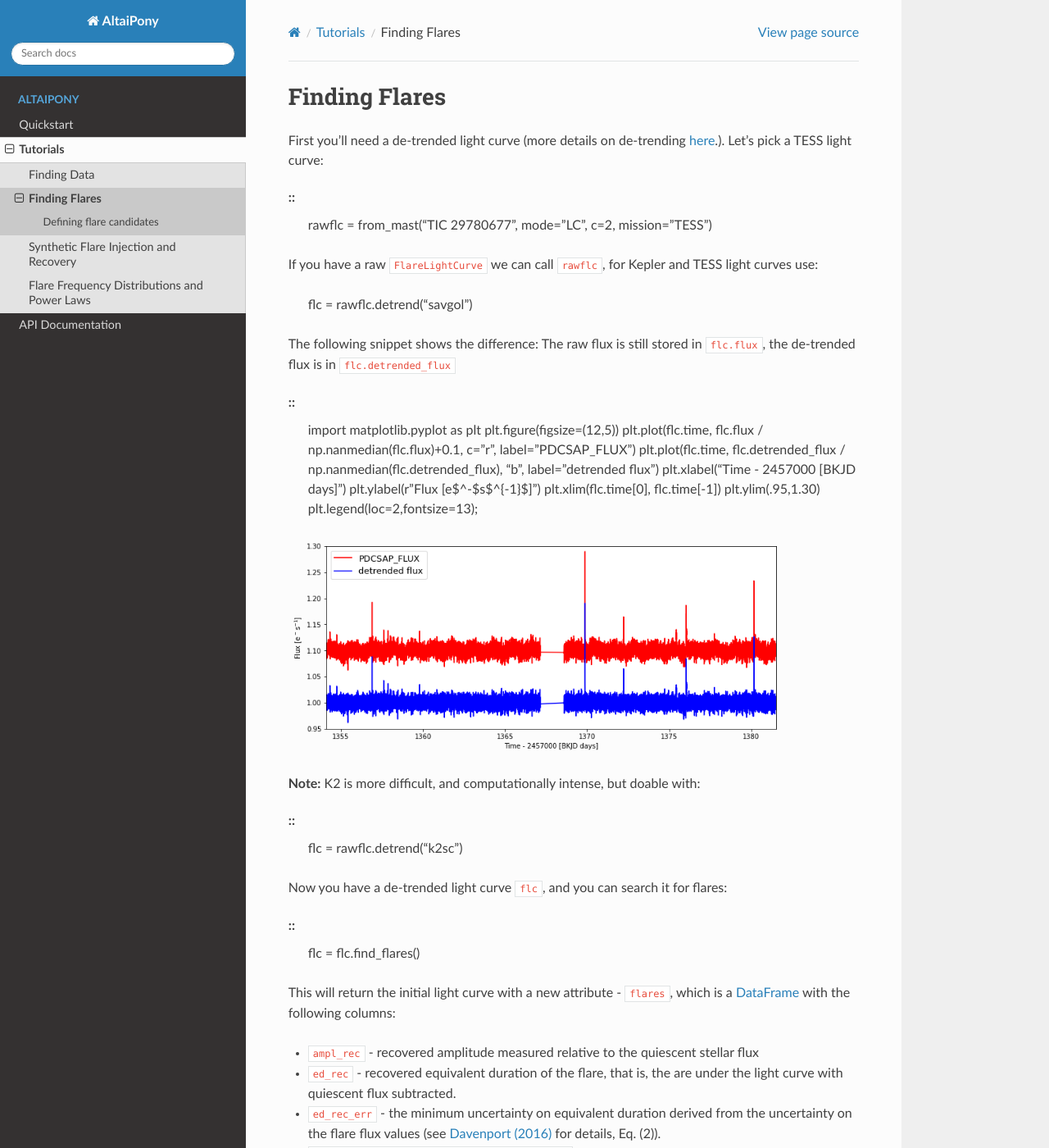
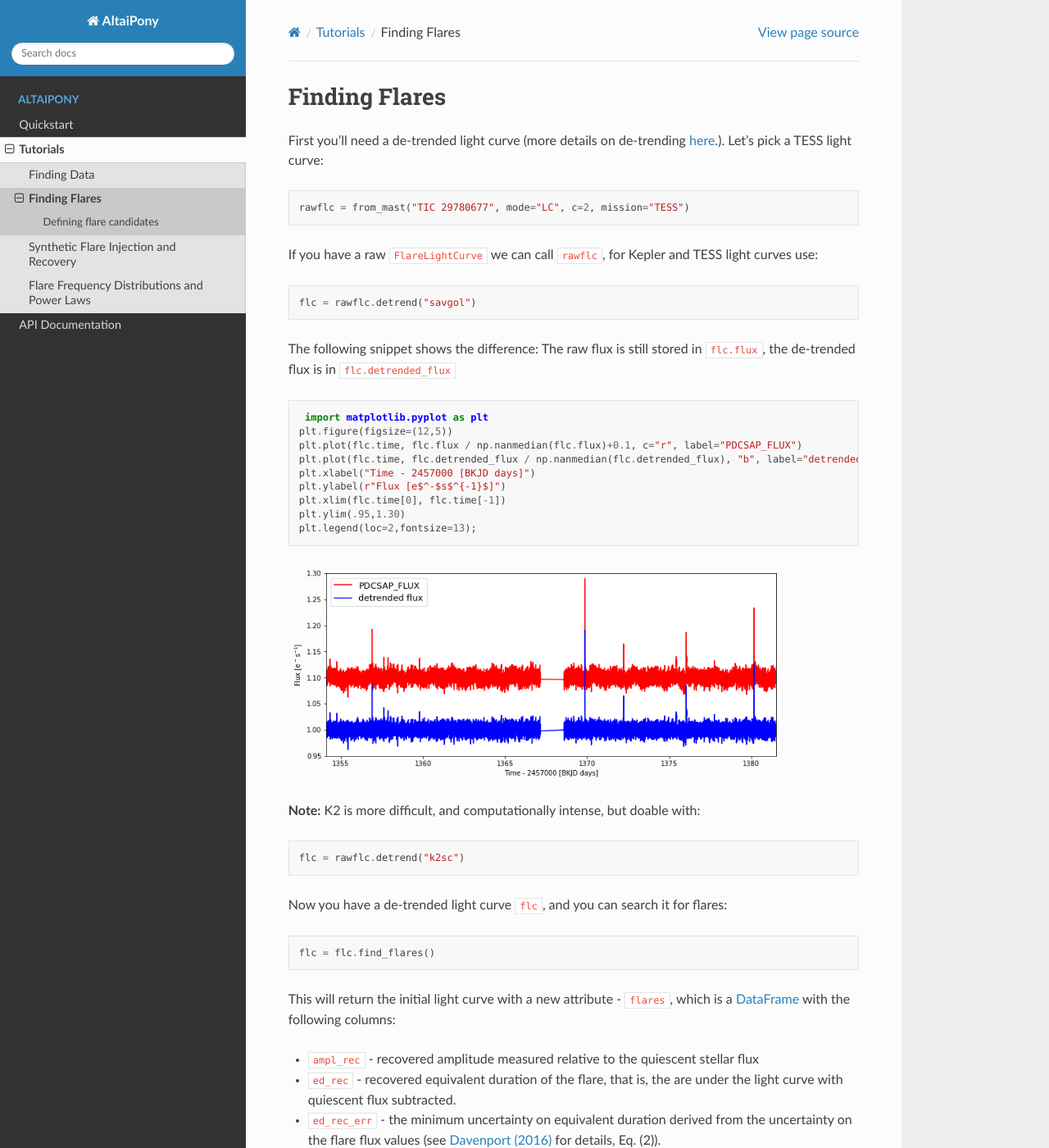
Before and after one commit to ekaterinailin/AltaiPony, a Sphinx documentation site: the page built from docs/source/tutorials/altai.rst, in a window 1280 px wide and 1400 px high. Shown: the whole window at 82% size. Built offline with Sphinx 7.4.7 and the Read the Docs theme 2.0.0, drawn with Linux system fonts in a browser that asks for light colours; some of the changed text lies outside the part shown.

Commit message:
small fixes

```diff
--- a/docs/source/tutorials/altai.rst
+++ b/docs/source/tutorials/altai.rst
@@ -4,16 +4,20 @@ Finding Flares
 First you'll need a de-trended light curve (more details on de-trending here_.). Let's pick a TESS light curve:
 
 ::
-    rawflc = from_mast("TIC 29780677", mode="LC", c=2, mission="TESS")
+
+     rawflc = from_mast("TIC 29780677", mode="LC", c=2, mission="TESS")
 
 If you have a raw ``FlareLightCurve`` we can call ``rawflc``, for Kepler and TESS light curves use:
+
+::
 
     flc = rawflc.detrend("savgol")
 
 The following snippet shows the difference: The raw flux is still stored in ``flc.flux``, the de-trended flux is in ``flc.detrended_flux``
 
 ::
-    import matplotlib.pyplot as plt
+
+     import matplotlib.pyplot as plt
     plt.figure(figsize=(12,5))
     plt.plot(flc.time, flc.flux / np.nanmedian(flc.flux)+0.1, c="r", label="PDCSAP_FLUX")
     plt.plot(flc.time, flc.detrended_flux / np.nanmedian(flc.detrended_flux), "b", label="detrended flux")
@@ -30,11 +34,13 @@ The following snippet shows the difference: The raw flux is still stored in ``fl
 **Note:** K2 is more difficult, and computationally intense, but doable with:
 
 ::
+
     flc = rawflc.detrend("k2sc")
 
 Now you have a de-trended light curve ``flc``, and you can search it for flares:
 
 ::
+
     flc = flc.find_flares()
 
 This will return the initial light curve with a new attribute - ``flares``, which is a DataFrame_ with the following columns:
@@ -62,7 +68,14 @@ In ``FlareLightCurve.find_flares()``, the flare candidate definition follows the
 * The positive offset + ``FlareLightCurve.detrended_flux_err`` must be at least :math:`N_2` :math:`\sigma` above the local scatter.
 * The number of consecutive data points fulfilling the above criteria must be at least :math:`N_3`.
 
-You can pass :math:`N_{1,2,3}` and ``sigma`` explicitly like ``FlareLightCurve.find_flares(N1=3, N2=2, N3=3, sigma=<local_scatter_array>)``. The default settings are: ``N1=3``, ``N2=2``, ``N3=3``. ``sigma`` defaults to ``FlareLightCurve.detrended_flux_err``.  So, if you do not want to pass an array of local scatter values with the keyword argument ``sigma`` to ``find_flares()``, the :math:`N_2` specification  automatically becomes the more restrictive criterion. In this scenario, choosing ``N1=3`` and ``N2=2`` check for the same criterion.
+You can pass :math:`N_{1,2,3}` and ``sigma`` explicitly like
+
+::
+
+    FlareLightCurve.find_flares(N1=3, N2=2, N3=3, sigma=<local_scatter_array>)
+
+
+The default settings are: ``N1=3``, ``N2=2``, ``N3=3``. ``sigma`` defaults to ``FlareLightCurve.detrended_flux_err``.  So, if you do not want to pass an array of local scatter values with the keyword argument ``sigma`` to ``find_flares()``, the :math:`N_2` specification  automatically becomes the more restrictive criterion. In this scenario, choosing ``N1=3`` and ``N2=2`` check for the same criterion.
 
 **Note 1:** You can only apply the ``find_flares()`` method once to each de-trended light curve to avoid accidently listing flare candidates obtained with diffent sets of criteria in a single table. If you want to try different sets you have to create a copy of your ``FlareLightCurve`` for each set.
 
--- a/docs/source/tutorials/fakeflares.rst
+++ b/docs/source/tutorials/fakeflares.rst
@@ -25,6 +25,7 @@ To run a series of injections, call the ``sample_flare_recovery()`` method on a
 ``fake_flc`` is just like the original one, but without the ``fake_flares`` attribute. Instead, its flux contains synthetic flares from the last iteration run by ``sample_flare_recovery``. We return it because it is often useful to see what one actually injects:
 
 ::
+
     import matplotlib.pyplot as plt
     fig, ax = plt.subplots(figsize=(12,5))
     fakeflc.plot(ax=ax, c="r", label="TIC 29780677 with injected flares")
```
Also changed, not shown: 1 other file.
